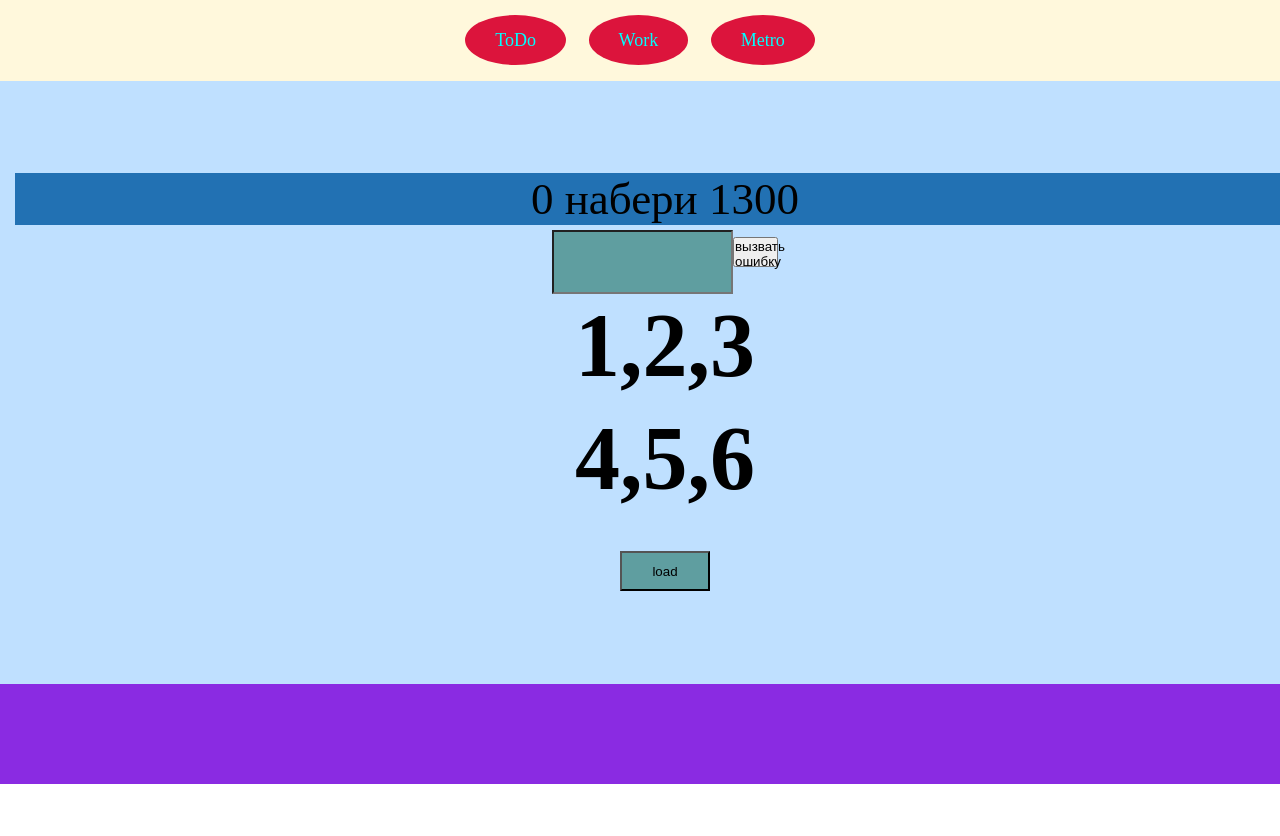
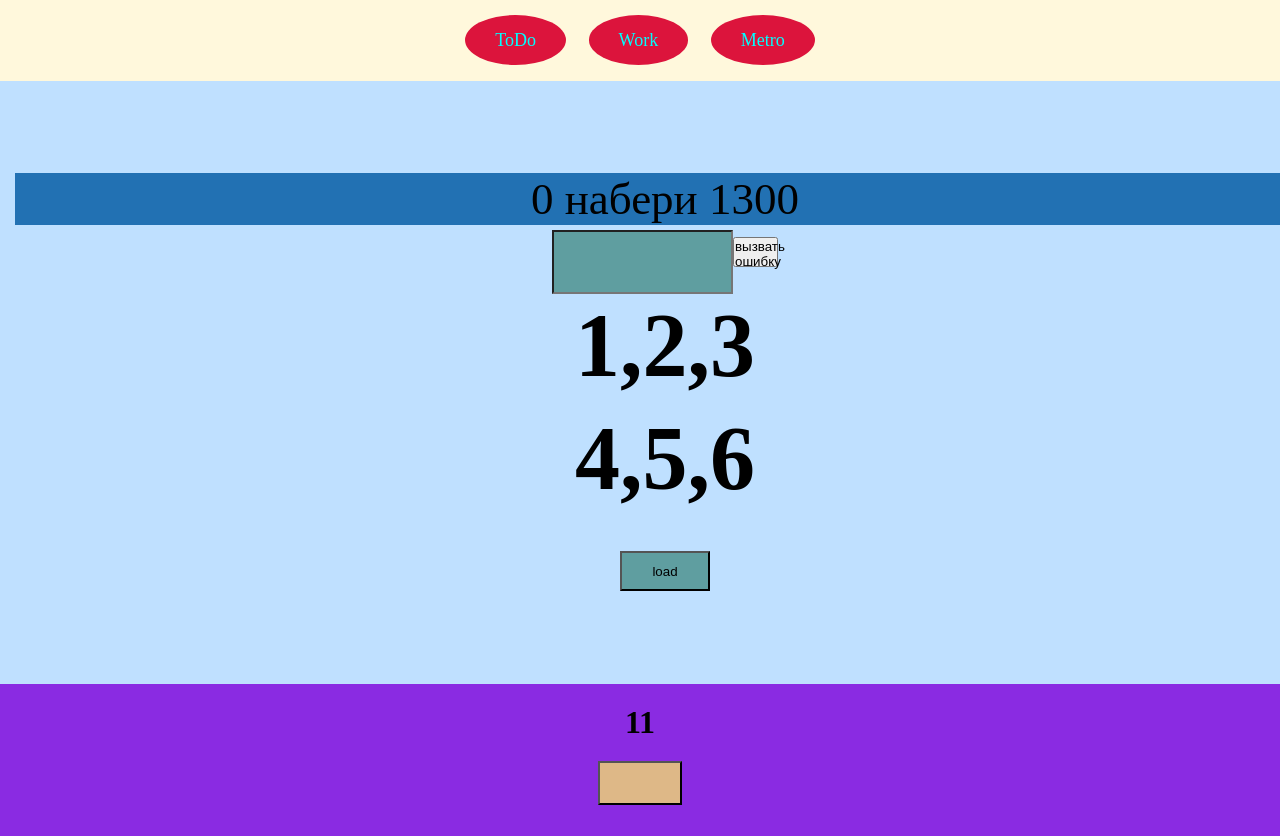
Before and after one commit to Kosmos107/reactToDo, a React (Create React App) app: page /Metro in a window 1280 px wide. Shown: the top 836 px of the page. Before the commit the page ends 800 px from the top, so only its background shows below. Built offline with nearby package versions, Linux system fonts and the light colour scheme.

Commit message:
редакс-класс

```diff
--- a/package.json
+++ b/package.json
@@ -9,8 +9,10 @@
     "node-sass": "^6.0.1",
     "react": "^17.0.2",
     "react-dom": "^17.0.2",
+    "react-redux": "^7.2.6",
     "react-router-dom": "^6.0.1",
     "react-scripts": "4.0.3",
+    "redux": "^4.1.2",
     "web-vitals": "^1.1.2"
   },
   "scripts": {
--- a/src/App.js
+++ b/src/App.js
@@ -2,7 +2,10 @@ import React from "react"
 import NavBar from "./component/NavBar/Navbar";
 import Content from "./component/Content/Content";
 import Footer from "./component/Footer/Footer";
+import {createStore} from "redux"
 
+
+console.log(createStore)
 
 // https://ohshitgit.com/ru если есть проблема с гитом
 
@@ -24,7 +27,7 @@ class App extends React.Component {
       <div className="wrapper">
         <NavBar change={this.change} />
         <Content show={this.state.show}/>
-        <Footer/>
+        <Footer />
      </div>
     )
   }
--- a/src/component/Content/todo/ToDo.jsx
+++ b/src/component/Content/todo/ToDo.jsx
@@ -2,11 +2,8 @@ import React from "react"
 import s from "./ToDo.module.scss"
 import ToDoList from "./ToDoList"
 const ToDo=(props)=>{
-    console.log(props.info)
     let[text,newText]= props.info
     let [addNewText,key]=props.func
-
-    console.log(props.func)
         return(
         <>
             <div className={s.wrapperOrigin}>
--- a/src/component/Footer/Footer.js
+++ b/src/component/Footer/Footer.jsx
@@ -1,9 +1,10 @@
 import S from "./Footer.module.scss"
-function Footer(){
-    console.log(S)
+import Like from "./Like"
+import store from "../../redux/store"
+function Footer(props){
     return(
         <div className={S.wrapper}>
-
+            <Like store={store}/>
         </div>
     )
 }
--- a/src/component/Footer/Footer.module.scss
+++ b/src/component/Footer/Footer.module.scss
@@ -1,4 +1,15 @@
 .wrapper{
     background-color:blueviolet;
-    height: 100px;
+    padding-bottom: 1px;
 }
+.head{
+    text-align: center;
+    padding: 20px 0;
+}
+.btn{
+    display: block;
+    padding: 20px 40px;
+
+    background-color: burlywood;
+    margin: 0 auto 30px;
+}
--- /dev/null
+++ b/src/component/Footer/Like.jsx
@@ -0,0 +1,43 @@
+import React from "react"
+import s from "./Footer.module.scss"
+import {connect} from "react-redux"
+import {plusLike} from "../../redux/actionCreate/actions"
+
+class Like extends React.Component{
+    constructor(props){
+
+        super()
+
+    }
+
+    render(){
+
+        console.log("render",this.props)
+
+        return(
+            <>
+            <h1 className={s.head}>
+                {this.props.like}
+
+            </h1>
+            <button className={s.btn} onClick={this.props.plus}/>
+            </>
+        )
+    }
+}
+
+function mapStateToProps(state){
+    console.log("mapstateToProps>",state)
+    return{
+        like:state.likes.like
+    }
+}
+function mapDispathcToProps(disp){
+    return{
+        plus:()=>{
+            return disp(plusLike())
+        }
+    }
+}
+
+export default connect(mapStateToProps,mapDispathcToProps)(Like)
--- a/src/index.js
+++ b/src/index.js
@@ -3,18 +3,18 @@ import ReactDOM from 'react-dom';
 import './index.scss';
 import App from './App';
 import {BrowserRouter} from "react-router-dom"
-// import { TodoState } from './context/todo/TodoState';
+import store from "./redux/store"
+import {Provider} from "react-redux"
 
 
 
 ReactDOM.render(
-
     <React.StrictMode>
-      {/* <TodoState> */}
-       <BrowserRouter>
-          <App />
-        </BrowserRouter >
-      {/* </TodoState> */}
+       <Provider store={store}>
+          <BrowserRouter>
+            <App />
+          </BrowserRouter >
+        </Provider>
     </React.StrictMode>,
   document.getElementById('root')
 );
--- /dev/null
+++ b/src/redux/actionCreate/actions.js
@@ -0,0 +1,7 @@
+import { plus } from "../type";
+
+export function plusLike (){
+    return{
+        type:plus
+    }
+}
--- /dev/null
+++ b/src/redux/reducers/LikeReducer.js
@@ -0,0 +1,18 @@
+import { plus } from "../type"
+
+
+const initState = {
+    like:11
+}
+//редюсер c помощью switch case
+export const likeReducer =(state=initState,action)=>{
+    console.log("reducer",action)
+    switch(action.type){
+        case plus:
+            return {
+                ...state,
+                like:state.like+1
+            }
+    default: return state
+        }
+}
--- /dev/null
+++ b/src/redux/rootReducer.js
@@ -0,0 +1,5 @@
+import { combineReducers } from "redux";
+import { likeReducer } from "./reducers/LikeReducer";
+export const rootReducer = combineReducers({
+    likes:likeReducer
+})
--- /dev/null
+++ b/src/redux/store.js
@@ -0,0 +1,10 @@
+import {createStore} from "redux"
+import { rootReducer } from "./rootReducer"
+//состаяние
+
+
+
+//хранилище
+const store = createStore(rootReducer)
+
+export default store
--- /dev/null
+++ b/src/redux/type.js
@@ -0,0 +1 @@
+ export const plus = "plus"
```
Also changed, not shown: 1 other file (tests, documents, lock files or other folders).
